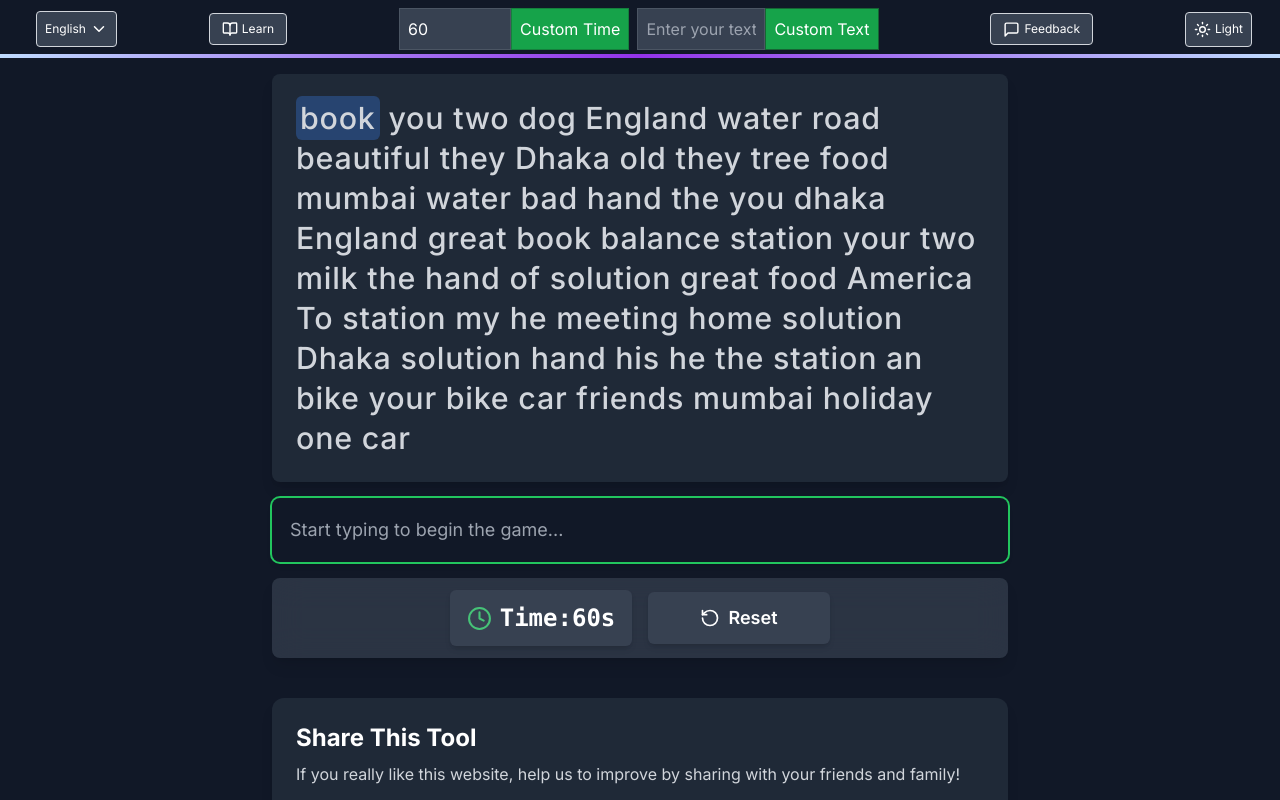
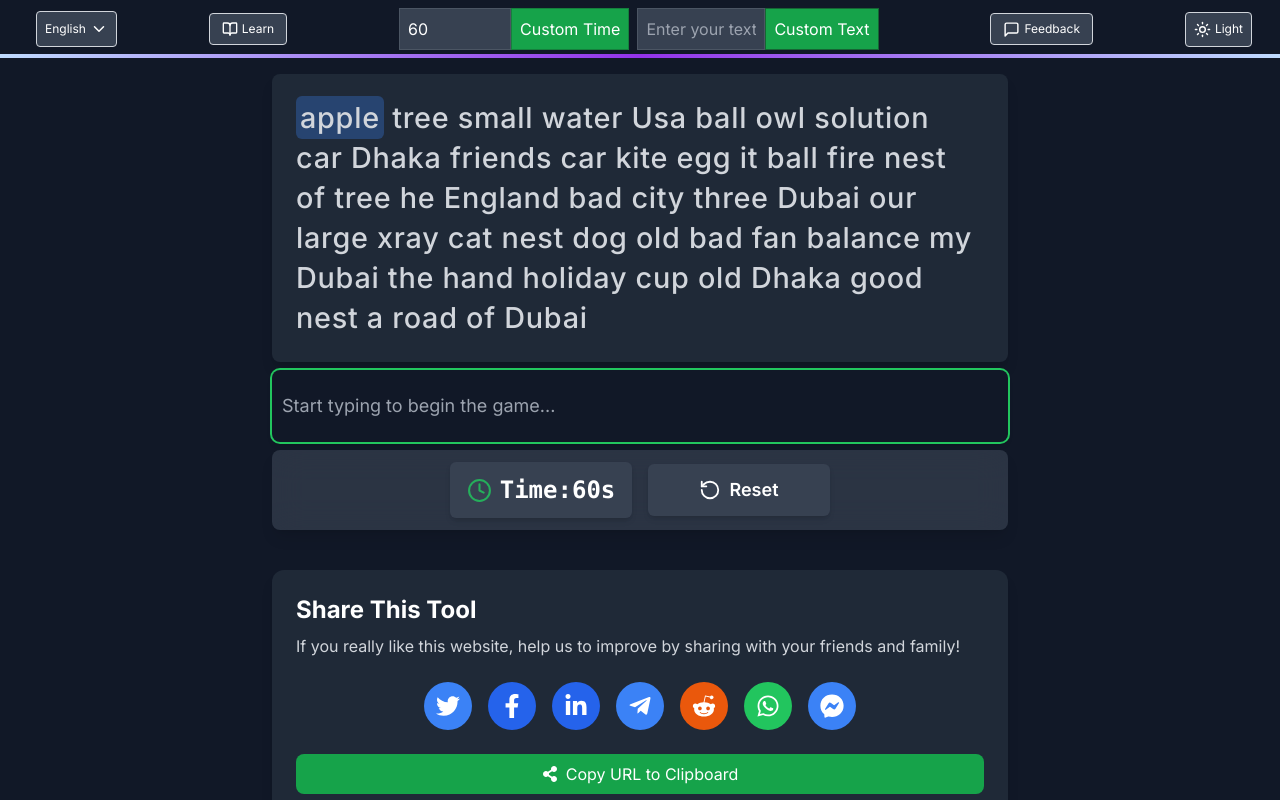
Before and after one commit to finger-typing/fingertyping, a Next.js app: page / in a window 1280 px wide. Shown: the top 800 px of the page. Built offline with nearby package versions, Linux system fonts and the light colour scheme.

Commit message:
version 0.31(copy and inspect unable, keystoke logic change)

```diff
--- a/src/app/globals.css
+++ b/src/app/globals.css
@@ -18,10 +18,12 @@ body {
   color: var(--foreground);
   background: var(--background);
   font-family: Arial, Helvetica, sans-serif;
+  @apply select-none;
 }
 
 @layer utilities {
-  .text-balance {
-    text-wrap: balance;
+.text-balance {
+    word-break: break-word;
+    overflow-wrap: break-word;
   }
 }
--- a/src/app/page.tsx
+++ b/src/app/page.tsx
@@ -14,6 +14,7 @@ import InputField from "../components/InputField";
 import GameControls from "../components/GameControls";
 import dynamic from "next/dynamic";
 import { Fingerprint } from "lucide-react";
+import { disableInspection } from "../utils/disableInspection";
 
 const Results = dynamic(() => import("../components/Results"), {
   ssr: false,
@@ -130,6 +131,11 @@ const TypingPractice: React.FC = () => {
     return () => clearInterval(interval);
   }, [gameState.hasStarted, gameState.isComplete, gameState.timeRemaining]);
 
+  //use for disable inspect element
+  useEffect(() => {
+    disableInspection();
+  }, []);
+
   // Improved function to calculate Words Per Minute (WPM) based on correctly typed words
   const calculateWPM = (): string => {
     const inputWords = gameState.inputValue.trim().split(/\s+/); // User's typed words
@@ -189,17 +195,25 @@ const TypingPractice: React.FC = () => {
     return { correctWords, wrongWords };
   };
 
+  //keystoke start
 
 const keystrokes = () => {
-    const inputChars = gameState.inputValue.split("");
-    const referenceChars = gameState.randomText.split("");
+  const inputWords = gameState.inputValue.trim().split(" ");
+  const referenceWords = gameState.randomText.trim().split(" ");
 
   let correctKeystrokes = 0;
   let wrongKeystrokes = 0;
 
-    for (let i = 0; i < inputChars.length; i++) {
-      if (i < referenceChars.length) {
-        if (inputChars[i] === referenceChars[i]) {
+  for (let i = 0; i < inputWords.length; i++) {
+    const inputWord = inputWords[i];
+    const referenceWord = referenceWords[i] || "";
+
+    // Check all words except the last one
+    if (i < inputWords.length - 1) {
+      if (inputWord !== "") {
+        for (let j = 0; j < inputWord.length; j++) {
+          if (j < referenceWord.length) {
+            if (inputWord[j] === referenceWord[j]) {
               correctKeystrokes++;
             } else {
               wrongKeystrokes++;
@@ -208,14 +222,41 @@ const TypingPractice: React.FC = () => {
             wrongKeystrokes++;
           }
         }
+        if (inputWord.length < referenceWord.length) {
+          wrongKeystrokes += referenceWord.length - inputWord.length;
+        }
+      }
+    } else {
+      // For the last word, only count typed characters
+      if (inputWord !== "") {
+        for (let j = 0; j < inputWord.length; j++) {
+          if (j < referenceWord.length) {
+            if (inputWord[j] === referenceWord[j]) {
+              correctKeystrokes++;
+            } else {
+              wrongKeystrokes++;
+            }
+          } else {
+            wrongKeystrokes++;
+          }
+        }
+      }
+    }
+  }
 
-    // Count backspaces as correct keystrokes
-    const backspaceCount = gameState.inputValue.length - inputChars.length;
+  const backspaceCount =
+    gameState.inputValue.length - inputWords.join("").length;
   correctKeystrokes += backspaceCount;
 
   return { correctKeystrokes, wrongKeystrokes };
 };
 
+
+
+
+
+
+//keystrokes end
 
 
 
--- a/src/components/GameControls.tsx
+++ b/src/components/GameControls.tsx
@@ -28,7 +28,7 @@ const GameControls: React.FC<GameControlsProps> = ({
     <div
       className={`
         w-full flex flex-col lg:flex-row justify-between items-center
-        mb-4 p-3 rounded-lg shadow-lg transition-all duration-300
+        mb-2 p-3 rounded-lg shadow-lg transition-all duration-300
         ${darkMode ? 'bg-gray-700/70' : 'bg-gray-200/70'}
         backdrop-filter backdrop-blur-lg
       `}
@@ -39,7 +39,7 @@ const GameControls: React.FC<GameControlsProps> = ({
 
         {/* Time display */}
         <div className={`${commonClasses} text-center lg:flex-1`}>
-          <Clock className={`${darkMode ? "text-green-400" : "text-green-600"} animate-pulse`} size={25} />
+          <Clock className={`${darkMode ? "text-green-500" : "text-green-600"} animate-pulse`} size={25} />
           <p
             className="text-lg sm:text-xl lg:text-2xl font-bold font-mono"
             aria-live="polite"
@@ -53,7 +53,7 @@ const GameControls: React.FC<GameControlsProps> = ({
           onClick={initializeGame}
           className={`${commonClasses} font-semibold lg:flex-1`}
         >
-          <RotateCcw size={20} className="animate-spin-slow" />
+          <RotateCcw size={22} className="animate-spin-slow" />
           <span className="text-md sm:text-md lg:text-lg">Reset</span>
         </Button>
 
--- a/src/components/InputField.tsx
+++ b/src/components/InputField.tsx
@@ -22,21 +22,25 @@ const InputField: React.FC<InputFieldProps> = ({
   placeholder = "Start typing here...", // Default placeholder text
   type = "text", // Default input type
 }) => (
-  <div className="w-full mb-4">
+  <div className="w-full mb-2">
     <input
       ref={inputRef} // Attach the ref to the input element
-      name="input_words" // Name attribute for the input
+      name="input_words_unique" // A unique name can help prevent browser autofill
       value={inputValue} // Bind the input value to the component's state
       onChange={handleInputChange} // Handle input changes
       placeholder={placeholder} // Set the placeholder text
       type={type} // Set the input type
-      className={`w-full p-4 border-2 rounded-lg text-lg shadow-md focus:outline-none focus:ring-2 focus:ring-green-500 focus:border-transparent ${
+      className={`w-full px-2 py-5 border-2 rounded-lg text-lg shadow-md focus:outline-none focus:ring-2 focus:ring-green-500 focus:border-transparent ${
         darkMode
           ? "border-gray-600 bg-gray-900 text-gray-200 placeholder-gray-400" // Dark mode styles
           : "border-gray-400 bg-white text-gray-900 placeholder-gray-500" // Light mode styles
       }`}
       disabled={isComplete} // Disable the input if the game is complete
       aria-label="Typing input field" // Accessibility label
+      spellCheck={false} // Enable spell checking
+      autoComplete="off" // Prevent saving or suggesting previous inputs
+      autoCorrect="off" // Turn off autocorrect
+      autoCapitalize="none" // Turn off automatic capitalization
     />
   </div>
 );
--- a/src/components/Navbar.tsx
+++ b/src/components/Navbar.tsx
@@ -119,7 +119,7 @@ const Navbar: React.FC<NavbarProps> = ({
             darkMode ? "bg-gray-900" : "bg-white"
           } transition-all duration-300 ease-in-out xl:hidden overflow-y-auto shadow-lg`}
         >
-          <div className="container mx-auto px-4 py-4">
+          <div className="container mx-auto px-3 py-4">
             <div className="flex justify-between items-center mb-4">
               <h2
                 className={`text-xl font-bold ${
--- a/src/components/WordDisplay.tsx
+++ b/src/components/WordDisplay.tsx
@@ -1,28 +1,24 @@
 import React, { useEffect, useState } from "react";
 
 // Section 1: Interface and Constants
-// Define the interface for the component props
 interface WordDisplayProps {
-  randomText: string;    // The text to be displayed and typed
-  inputValue: string;    // The current input from the user
-  currentWordIndex: number;  // The index of the current word being typed
-  darkMode: boolean;     // Whether dark mode is enabled
+  randomText: string;
+  inputValue: string;
+  currentWordIndex: number;
+  darkMode: boolean;
 }
 
-// Constants for word display configuration
-export const WORDS_PER_LINE_SMALL = 25; // For small screens
-export const WORDS_PER_LINE_LARGE = 60; // For medium and large screens
-export const LINES_TO_SHOW = 1;         // Number of lines to display at once
+export const WORDS_PER_LINE_SMALL = 25;
+export const WORDS_PER_LINE_LARGE = 50;
+export const LINES_TO_SHOW = 1;
 
 // Section 2: Utility Function
-// Utility function to split text into grapheme clusters (for handling complex Unicode characters)
 const getGraphemeClusters = (text: string) => {
   const segmenter = new Intl.Segmenter(undefined, { granularity: 'grapheme' });
   return Array.from(segmenter.segment(text), segment => segment.segment);
 };
 
 // Section 3: Main Component
-// Main WordDisplay component
 const WordDisplay: React.FC<WordDisplayProps> = ({
   randomText,
   inputValue,
@@ -30,10 +26,8 @@ const WordDisplay: React.FC<WordDisplayProps> = ({
   darkMode,
 }) => {
   // Section 4: State and Effect
-  // State to store the number of words per line
   const [wordsPerLine, setWordsPerLine] = useState(WORDS_PER_LINE_LARGE);
 
-  // Effect to handle screen size changes and adjust words per line
   useEffect(() => {
     const handleResize = () => {
       const isSmallScreen = window.innerWidth < 768;
@@ -46,11 +40,9 @@ const WordDisplay: React.FC<WordDisplayProps> = ({
   }, []);
 
   // Section 5: Text Highlighting Function
-  // Function to highlight and display the text
   const getHighlightedText = (text: string, input: string) => {
     const textWords = text.split(" ");
     const inputWords = input.split(" ");
-    // Calculate the range of words to display
     const startIndex = Math.floor(currentWordIndex / wordsPerLine) * wordsPerLine;
     const endIndex = startIndex + wordsPerLine * LINES_TO_SHOW;
     const displayedWords = textWords.slice(startIndex, endIndex);
@@ -60,9 +52,11 @@ const WordDisplay: React.FC<WordDisplayProps> = ({
       const isCurrentWord = wordPos === currentWordIndex;
       const inputWord = inputWords[wordPos] || "";
 
-      // Split the word and inputWord into grapheme clusters
       const wordClusters = getGraphemeClusters(word);
       const inputClusters = getGraphemeClusters(inputWord);
+
+      // Check if we've moved past this word
+      const isPastWord = wordPos < currentWordIndex;
 
       return (
         <React.Fragment key={wordIndex}>
@@ -72,19 +66,17 @@ const WordDisplay: React.FC<WordDisplayProps> = ({
             }`}
           >
             {wordClusters.map((charCluster, charIndex) => {
-              // Determine the color class for each character cluster
               let charClass = darkMode ? "text-gray-300" : "text-gray-700";
 
               if (charIndex < inputClusters.length) {
-                // Compare the full grapheme clusters (not just individual characters)
-                charClass =
-                  charCluster === inputClusters[charIndex]
-                    ? darkMode
-                      ? "text-green-500"
-                      : "text-green-500" // Correct cluster
-                    : darkMode
-                    ? "text-red-600"
-                    : "text-red-600"; // Incorrect cluster
+                if (charCluster === inputClusters[charIndex]) {
+                  charClass = darkMode ? "text-green-500" : "text-green-500";
+                } else {
+                  charClass = darkMode ? "text-red-600" : "text-red-600";
+                }
+              } else if (isPastWord) {
+                // Highlight missed letters in past words
+                charClass = darkMode ? "text-red-600" : "text-red-600";
               }
 
               return (
@@ -96,6 +88,11 @@ const WordDisplay: React.FC<WordDisplayProps> = ({
                 </span>
               );
             })}
+            {inputClusters.length > wordClusters.length && (
+              <span className={darkMode ? "text-red-600" : "text-red-600"}>
+                {inputWord.slice(word.length)}
+              </span>
+            )}
           </span>
           {wordIndex < displayedWords.length - 1 && " "}
         </React.Fragment>
@@ -104,16 +101,15 @@ const WordDisplay: React.FC<WordDisplayProps> = ({
   };
 
   // Section 6: Component Rendering
-  // Render the component
   return (
     <div
-      className={`w-full shadow-lg rounded-lg p-2 sm:p-6 mb-4 font-medium transition-colors duration-300 ${
+      className={`w-full shadow-lg mb-2 rounded-lg p-2 sm:p-6  font-medium transition-colors duration-300 ${
         darkMode
           ? "bg-gray-800 text-gray-200"
           : "bg-white border-2 border-gray-300 text-gray-800"
       }`}
     >
-      <div className="text-xl sm:text-2xl md:text-[1.9rem] md:leading-10  leading-relaxed tracking-wide">
+      <div className="text-[1.4rem] leading-8 sm:text-2xl md:text-[1.8rem] md:leading-10  tracking-wide">
         {getHighlightedText(randomText, inputValue)}
       </div>
     </div>
--- /dev/null
+++ b/src/utils/disableInspection.js
@@ -0,0 +1,33 @@
+// File: utils/disableInspection.js
+
+export function disableInspection() {
+  if (typeof window !== 'undefined' && process.env.NODE_ENV === 'production') {
+    // Disable right-click
+    document.addEventListener('contextmenu', (e) => e.preventDefault());
+
+    // Disable F12, Ctrl+Shift+I, Ctrl+Shift+J, Ctrl+U
+    document.onkeydown = function(e) {
+      if (
+        e.keyCode === 123 || // F12
+        (e.ctrlKey && e.shiftKey && (e.keyCode === 73 || e.keyCode === 74)) || // Ctrl+Shift+I or Ctrl+Shift+J
+        (e.ctrlKey && e.keyCode === 85) // Ctrl+U
+      ) {
+        e.preventDefault();
+        return false;
+      }
+    };
+
+    // Disable developer tools
+    function disableDevTools() {
+      if (
+        window.outerWidth - window.innerWidth > 160 ||
+        window.outerHeight - window.innerHeight > 160
+      ) {
+        // Assumed developer tools are open
+        document.body.innerHTML = 'Developer tools are not allowed on this site.';
+      }
+    }
+
+    setInterval(disableDevTools, 1000);
+  }
+}
--- a/src/utils/wordLists.ts
+++ b/src/utils/wordLists.ts
@@ -13,6 +13,32 @@ export const wordLists: { [key: string]: string[] } = {
     "water", // Water
     "home", // Home
     "city", // City
+    "apple", // Apple
+    "ball", // Ball
+    "cup", // Cup
+    "doll", // Doll
+    "egg", // Egg
+    "fan", // Fan
+    "gift", // Gift
+    "hat", // Hat
+    "ice", // Ice
+    "jump", // Jump
+    "kite", // Kite
+    "love", // Love
+    "moon", // Moon
+    "nest", // Nest
+    "owl", // Owl
+    "pen", // Pen
+    "quiz", // Quiz
+    "rain", // Rain
+    "star", // Star
+    "toy", // Toy
+    "up", // Up
+    "van", // Van
+    "wind", // Wind
+    "xray", // X-ray
+    "yarn", // Yarn
+    "zero", // Zero
     "food", // Food
     "lamp", // Lamp
     "desk", // Desk
@@ -42,9 +68,9 @@ export const wordLists: { [key: string]: string[] } = {
     "his",
     "her",
     "fire",
-    "dhaka",
-    "mumbai",
-    "dubai",
+    "Kolkata",
+    "Dubai",
+    "Lahore",
     "new",
     "old",
     "good",
@@ -63,8 +89,10 @@ export const wordLists: { [key: string]: string[] } = {
     "holiday", // Holiday
     "balance", // Balance
     "meeting", // Meeting
-    "America", // America
+    "Usa",
     "England", // England
+    "Bangladesh",
+
     "our",
     "your",
     "his",
@@ -75,26 +103,33 @@ export const wordLists: { [key: string]: string[] } = {
   Bangla: [
     // Longer words (6 to 8 characters)
 
-    "বিচারক", // Judge
-    "বিশ্ববিদ্যালয়", // University
-    "পরীক্ষা", // Exam
-    "নির্মাণ", // Construction
-    "পরিবহন", // Transportation
     "বিশ্বাস", // Trust
-    "সংগীত", // Music
     "ভাষা", // Language
     "তথ্য", // Information
     "স্বপ্ন", // Dream
-    "পাঠ্যপুস্তক", // Textbook
+    "আকাশ", // Sky
+    "সূর্য", // Sun
+    "চাঁদ", // Moon
+    "তারা", // Star
+    "সমুদ্র", // Sea
+    "নদী", // River
+    "পাহাড়", // Mountain
+    "গাছ", // Tree
+    "ফুল", // Flower
+    "ফল", // Fruit
+    "পাখি", // Bird
+    "মাছ", // Fish
+    "বাঘ", // Tiger
+    "হাতি", // Elephant
+    "ঘর", // House
+    "স্কুল", // School
+    "বাজার", // Market
+    "খাবার", // Food
+    "পানি", // Water
+    "আগুন", // Fire
     "নতুন", // New
-    "সম্পর্ক", // Relationship
-    "অর্থনীতি", // Economics
     "সামাজিক", // Social
-    "বিচ্ছিন্ন", // Isolated
-    "উদ্ভাবন", // Innovation
     "মোবাইল", // Mobile
-    "উন্নয়ন", // Development
-    "স্বাস্থ্য", // Health
     "সফলতা", // Success
     "কৌশল", // Strategy
     "উপহার", // Gift
```
Also changed, not shown: src/app/learn/page.tsx (+19 -10 lines), src/components/Results.tsx (+7 -7 lines). Lines whose indentation alone changed are shown as unchanged.
